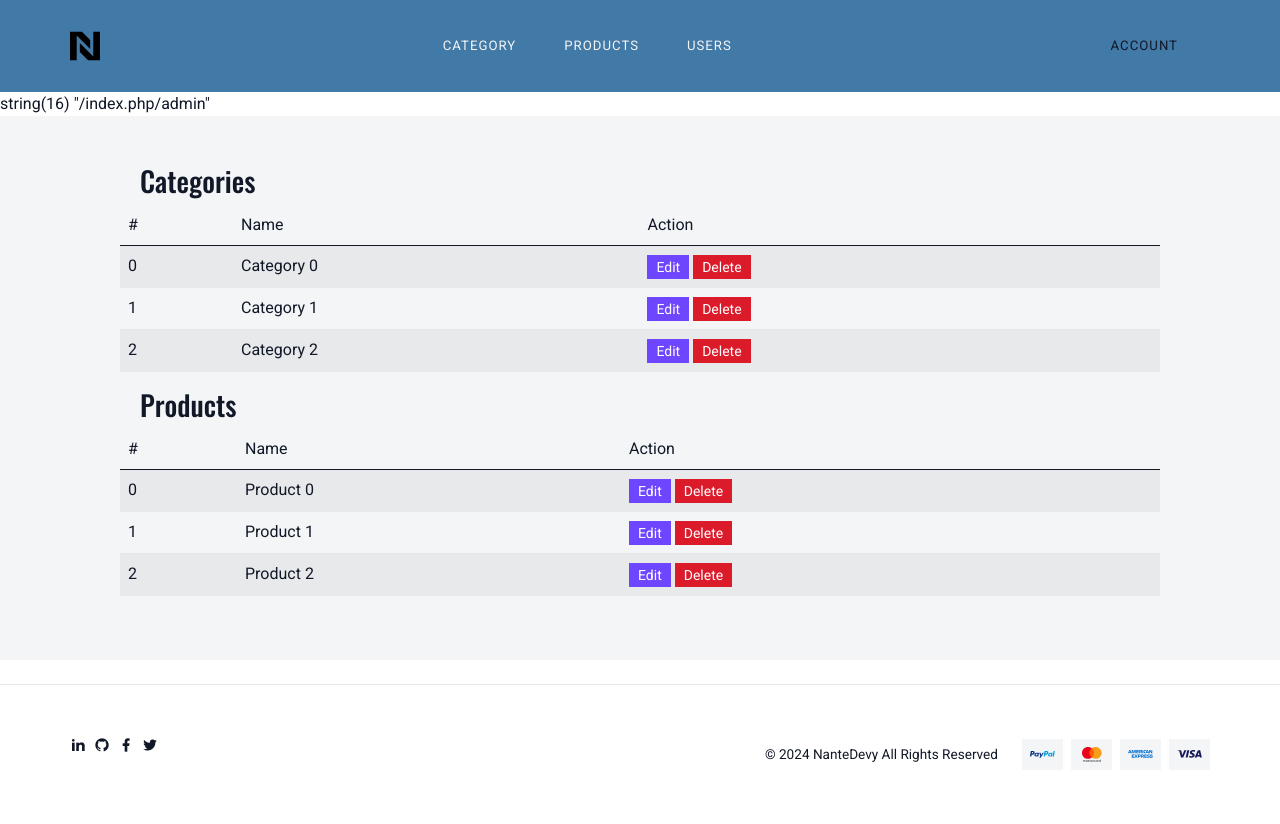
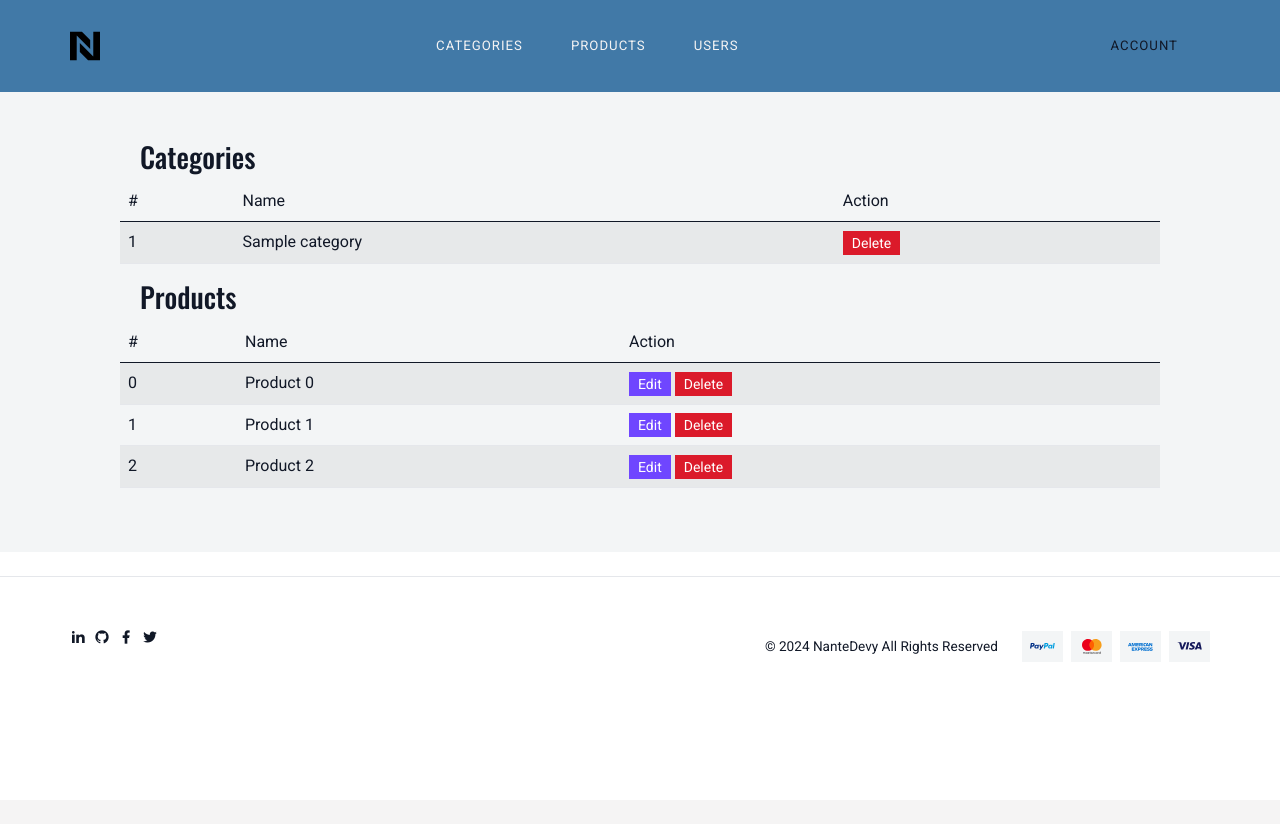
Before and after one commit to anjanante/oil_sale_pp8, a PHP site: page /index.php/admin in a window 1280 px wide. After the commit the page ends 654 px from the top, so only its background shows below. Run offline with PHP 8.4, Linux system fonts and the light colour scheme; tables that the repository leaves empty hold one stand-in row (values such as "Sample post").

Commit message:
Show and add category

```diff
--- a/_partials/header.php
+++ b/_partials/header.php
@@ -391,9 +391,9 @@
                                     Annex
                                 </a>
                                 <ul class="dropdown-menu">
-                                    <li><a class="dropdown-item" href="./login.html">Login</a></li>
-                                    <li><a class="dropdown-item" href="./register.html">Register</a></li>
-                                    <li><a class="dropdown-item" href="./admin/admin.php">Admin</a></li>
+                                    <li><a class="dropdown-item" href="/index.php/login">Login</a></li>
+                                    <li><a class="dropdown-item" href="/index.php/register">Register</a></li>
+                                    <li><a class="dropdown-item" href="/index.php/admin">Admin</a></li>
                                 </ul>
                             </li>
                         </ul> <!-- / Menu-->
--- a/_partials/header_admin.php
+++ b/_partials/header_admin.php
@@ -1,8 +1,6 @@
 <!doctype html>
 <html lang="en">
-
 <!-- Head -->
-
 <head>
     <!-- Page Meta Tags-->
     <meta charset="utf-8">
@@ -88,7 +86,7 @@
                         <ul class="navbar-nav mx-auto mb-2 mb-lg-0">
                             <li class="nav-item">
                                 <a class="nav-link" href="index.php/admin/categories" role="button">
-                                    Category
+                                    Categories
                                 </a>
                             </li>
                             <li class="nav-item">
--- a/admin/index.php
+++ b/admin/index.php
@@ -13,13 +13,12 @@
                     </tr>
                 </thead>
                 <tbody>
-                    <?php for ($i=0; $i < 3; $i++) { ?>
+                    <?php foreach ($aCategories as $c) { ?>
                         <tr>
-                            <th scope="row"><?= $i ?></th>
-                            <td>Category <?= $i ?></td>
+                            <th scope="row"><?= $c['id'] ?></th>
+                            <td><?= $c['name'] ?></td>
                             <td>
-                                <a type="button" class="btn btn-primary btn-sm">Edit</a>
-                                <a type="button" class="btn btn-danger btn-sm">Delete</a>
+                                <a href="/index.php/admin/category/del?id=<?= $c['id'] ?>" class="btn btn-danger text-white btn-sm">Delete</a>
                             </td>
                         </tr>
                     <?php } ?>
--- /dev/null
+++ b/config.php
@@ -0,0 +1,18 @@
+<?php
+    function db() {
+        $connexion  = null;
+        $host       = 'localhost';
+        $db_name    = 'oil_sale';
+        $username   = 'root';
+        $password   = '';
+        $nPort      = 3306;
+        try{
+            $connexion = new PDO("mysql:host=" . $host . ";dbname=" . $db_name.";port=". $nPort, $username, $password);
+            $connexion->exec("set names utf8");
+        }catch(PDOException $exception){
+            echo "Connection error: " . $exception->getMessage();
+        }
+
+        return $connexion;
+    }
+?>
--- a/controllers.php
+++ b/controllers.php
@@ -1,5 +1,4 @@
 <?php
-
 function index(){
     require_once 'front/index.php';
 }
@@ -10,6 +9,7 @@ function category(){
 }
 
 function indexAdmin(){
+    $aCategories = getCategories(5);
     require_once 'admin/index.php';
 }
 
@@ -19,5 +19,15 @@ function categoriesAdmin(){
 }
 
 function addCategoryAdmin(){
+    if(!empty($_POST)){
+        setCategories($_POST);
+        header('Location: /index.php/admin/categories');
+        exit();
+    }else{
+        require_once 'admin/category_add.php';
+    }
+}
+
+function deleteCategoryAdmin($nId){
     require_once 'admin/category_add.php';
 }
--- a/index.php
+++ b/index.php
@@ -2,6 +2,7 @@
 include_once "modele.php";
 include_once "controllers.php";
 
+ob_start();
 $sUri = parse_url($_SERVER['REQUEST_URI'], PHP_URL_PATH);
 if(strpos($sUri, "admin") !== false){
     include_once "_partials/header_admin.php";
@@ -9,10 +10,7 @@ if(strpos($sUri, "admin") !== false){
     include_once "_partials/header.php";
 }
 
-var_dump($sUri);
-
 //manage rooting to get content
-ob_start();
 if($sUri === '/index.php'){
     index();
 }elseif($sUri === '/index.php/category'){
@@ -23,9 +21,12 @@ if($sUri === '/index.php'){
     categoriesAdmin();
 }elseif($sUri === '/index.php/admin/category/add'){
     addCategoryAdmin();
+}elseif($sUri === '/index.php/admin/category/del'){
+    deleteCategoryAdmin($_GET['id']);
 }else{
     index();
 }
 echo ob_get_clean();
 
 include_once "_partials/footer.php";
+?>
--- a/modele.php
+++ b/modele.php
@@ -1,15 +1,21 @@
 <?php
-function getCategories(){
-    return [
-        [
-            'id' => 1,
-            'name' => 'C1'
-        ],
-        [
-            'id' => 2,
-            'name' => 'C2'
-        ],
-    ];
+include_once 'config.php';
+function getCategories($nLimit = -1){
+    $oCon = db();
+    $sQuery = "Select * FROM category";
+    $sQuery .= ' ORDER BY id DESC';
+    if($nLimit > 0) $sQuery .= ' LIMIT '.$nLimit;
+    $stmt = $oCon->prepare($sQuery);
+    $stmt->execute();
+    return $stmt->fetchAll(PDO::FETCH_ASSOC);
+}
+
+function setCategories($aData){
+    $oCon = db();
+    $sQuery = "INSERT INTO category SET name=:name";
+    $stmt = $oCon->prepare($sQuery);
+    $stmt->bindParam(":name", $aData['name']);
+    $stmt->execute();
 }
 
 function getProducts(){
```
